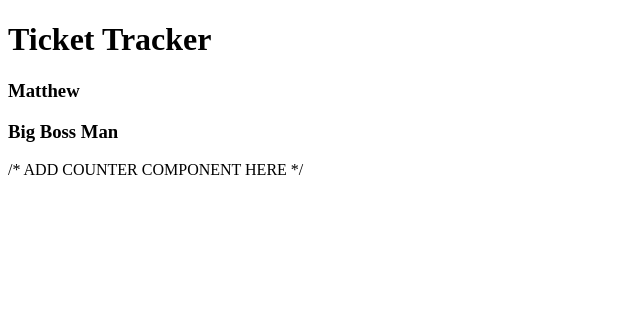
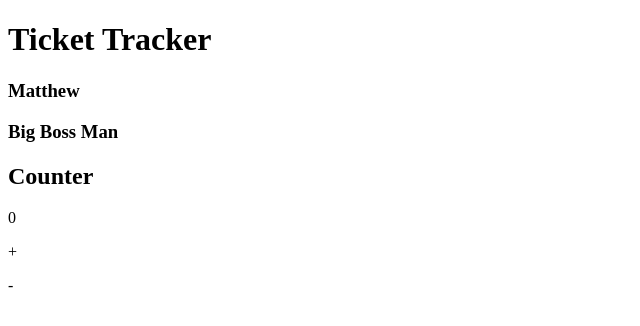
Before and after one commit to Matthew-Hughes3488/Nology-ticket-tracker, a React (Vite) app: page / in a window 1280 px wide. Shown: the top 326 px of the page, without its empty margins (0-640 px from the left). Built offline with nearby package versions, Linux system fonts and the light colour scheme; the HTML template or start-up script is replaced by a standard one.

Commit message:
Added the counter to the ticket card component

```diff
--- a/src/components/TicketCard/TicketCard.tsx
+++ b/src/components/TicketCard/TicketCard.tsx
@@ -1,4 +1,5 @@
 import React from 'react'
+import { Counter } from '../Counter/Counter'
 
  type TicketCardProp = {
     name: string,
@@ -11,7 +12,7 @@ export const TicketCard = ({name, role}: TicketCardProp) => {
     <section className='ticket-card'>
         <h1 className='ticket-card__name'>{name}</h1>
         <h1 className='ticket-card__role'>{role}</h1>
-        /* ADD COUNTER COMPONENT HERE */
+        <Counter />
     </section>
   )
 }
```
